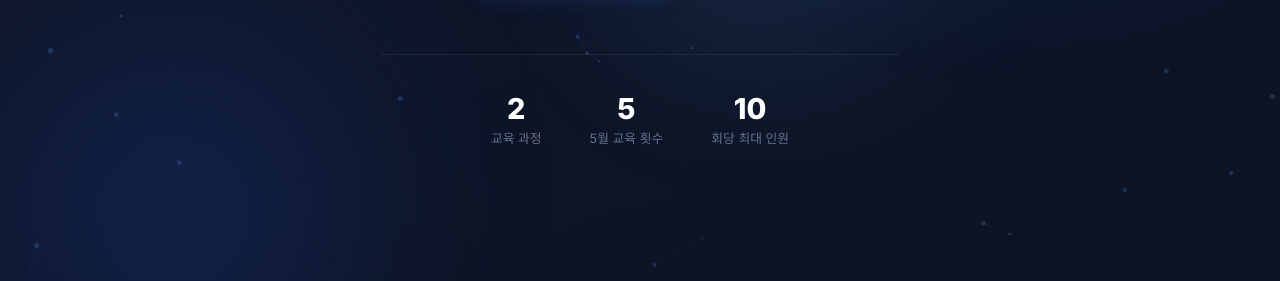
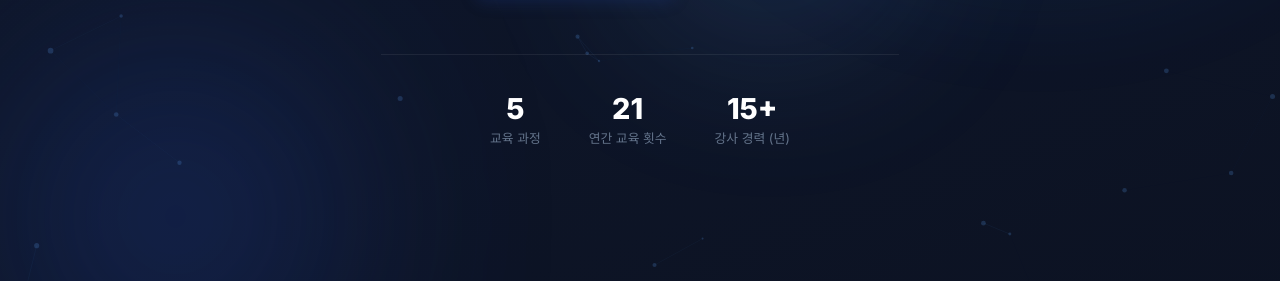
Before and after one commit to VerusLab-KR/Homepage, a Jekyll site: the page built from education/index.html, in a window 1280 px wide and 900 px high, scrolled down 393 px. Shown: the part 169-450 px from the top of the window. Built offline with Jekyll 4.4.1, drawn with Linux system fonts in a browser that asks for light colours.

Commit message:
Update hero stats; unify table column widths with colgroup
Co-Authored-By: Claude Sonnet 4.6 <noreply@anthropic.com>

```diff
--- a/education/index.html
+++ b/education/index.html
@@ -187,16 +187,16 @@ h2{font-size:clamp(1.6rem,3vw,2.4rem);font-weight:700;line-height:1.2;margin-bot
     </div>
     <div class="hero-stats">
       <div class="stat-item">
-        <div class="stat-num">2</div>
+        <div class="stat-num">5</div>
         <div class="stat-label">교육 과정</div>
       </div>
       <div class="stat-item">
-        <div class="stat-num">5</div>
-        <div class="stat-label">5월 교육 횟수</div>
+        <div class="stat-num">21</div>
+        <div class="stat-label">연간 교육 횟수</div>
       </div>
       <div class="stat-item">
-        <div class="stat-num">10</div>
-        <div class="stat-label">회당 최대 인원</div>
+        <div class="stat-num">15+</div>
+        <div class="stat-label">강사 경력 (년)</div>
       </div>
     </div>
   </div>
@@ -253,6 +253,13 @@ h2{font-size:clamp(1.6rem,3vw,2.4rem);font-weight:700;line-height:1.2;margin-bot
     <p class="sched-group-title structural reveal">구조해석</p>
     <div class="schedule-wrap reveal">
       <table class="schedule-table structural">
+        <colgroup>
+          <col style="width:160px">
+          <col style="width:64px">
+          <col style="width:130px">
+          <col style="width:80px">
+          <col style="width:120px">
+        </colgroup>
         <thead>
           <tr>
             <th>과정</th>
@@ -353,6 +360,13 @@ h2{font-size:clamp(1.6rem,3vw,2.4rem);font-weight:700;line-height:1.2;margin-bot
     <p class="sched-group-title fluid reveal">유동해석</p>
     <div class="schedule-wrap reveal">
       <table class="schedule-table fluid">
+        <colgroup>
+          <col style="width:160px">
+          <col style="width:64px">
+          <col style="width:130px">
+          <col style="width:80px">
+          <col style="width:120px">
+        </colgroup>
         <thead>
           <tr>
             <th>과정</th>
```
